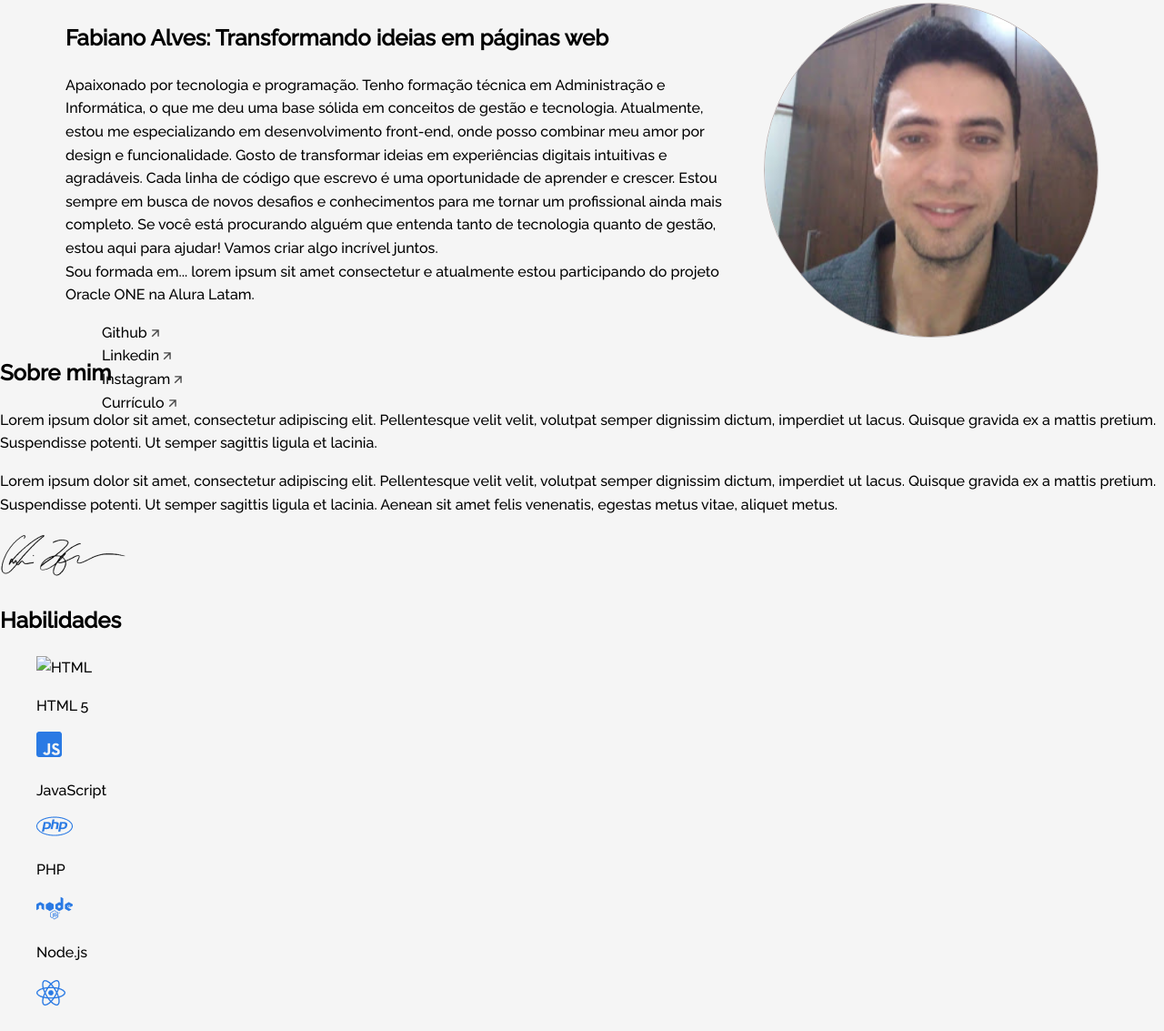
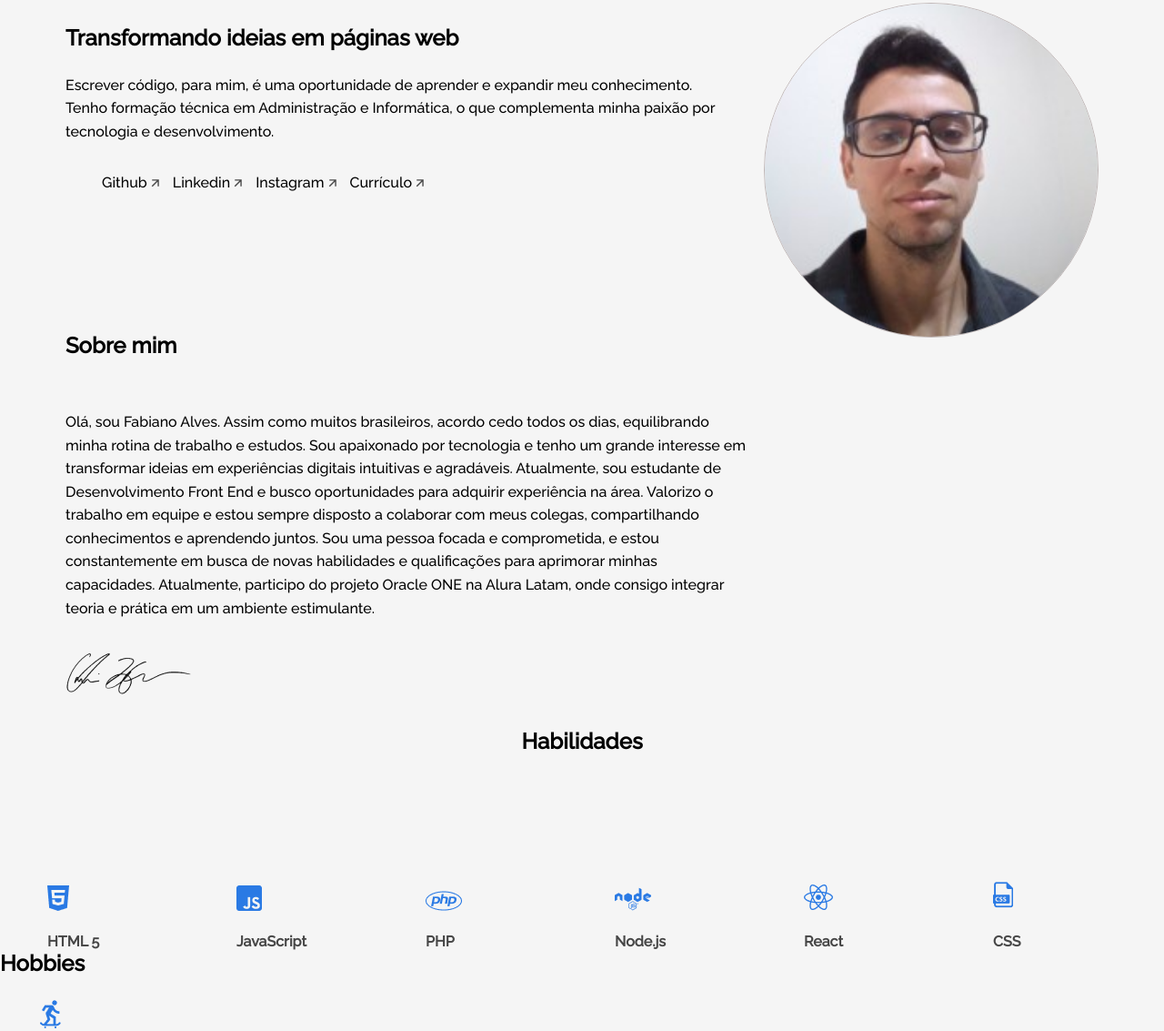
Before and after one commit to Fas-DevNaWeb/Portifolio, a plain HTML site: page index.html in a window 1280 px wide. Shown: the part 146-1279 px from the top of the page at 91% size. Drawn offline with Linux system fonts and the light colour scheme.

Commit message:
requisitos de habilidades completo

```diff
--- a/css/style.css
+++ b/css/style.css
@@ -57,26 +57,92 @@ a {
 }
 
 /* ------------------------------ Seção Apresentação ------------------------------*/
-.apresentacao{
+.apresentacao {
     width: 1136px;
     height: 368px;
     display: flex;
     flex-direction: row-reverse;
-    gap:32px;
+    gap: 32px;
     margin: auto;
     margin-top: 32px;
 }
 
-.apresentacao__foto{
+.apresentacao__foto {
     border-radius: 500px;
     border: 1px solid rgb(192, 183, 183);
 }
 
+.redes {
+    display: flex;
+    gap: 15px;
+    margin-top: 30px;
+}
+
 /* ------------------------------ Seção Sobre mim ----------------------------------*/
+.sobre-mim {
+    width: 1136px;
+    height: 255px;
+    display: flex;
+    width: 1136px;
+    flex-direction: column;
+    align-items: flex-start;
+    gap: 16px;
+    margin: auto;
+}
 
+.sobre-mim__titulo {
+    margin-top: -10px;
+}
+
+.sobre-mim__texto {
+    width: 751px;
+}
 
 /*------------------------------ Seção de Habilidades ------------------------------*/
+.habilidades {
+    width: 1136px;
+    height: 244px;
+    display: flex;
+    flex-direction: column;
+    align-items: center;
+    margin: auto;
+    margin-top: 150px;
+}
 
+.habilidades__lista {
+    display: flex;
+}
+
+.habilidades__elemento {
+    display: flex;
+    width: 176px;
+    height: 174px;
+    padding: 16px;
+    flex-direction: column;
+    justify-content: flex-end;
+    align-items: flex-start;
+    gap: 8px;
+}
+
+.habilidades__icone {
+    color: #2A7AE4;
+    text-align: center;
+    font-family: "Font Awesome 5 Brands";
+    font-size: 32px;
+    font-style: normal;
+    font-weight: 400;
+    line-height: normal;
+}
+
+.habilidades__nome {
+    align-self: stretch;
+    color: var(--preto-100, #464646);
+    font-family: Raleway;
+    font-size: 16px;
+    font-style: normal;
+    font-weight: 700;
+    line-height: normal;
+}
 
 /*------------------------------ Seção de Hobbies --------------------------------*/
 
--- a/index.html
+++ b/index.html
@@ -2,29 +2,32 @@
 <html lang="pt">
 
 <head>
-    <meta charset="UTF-8">
-    <meta http-equiv="X-UA-Compatible" content="IE=edge">
-    <meta name="viewport" content="width=device-width, initial-scale=1.0">
-    <link rel="stylesheet" href="css/style.css">
-    <link rel="preconnect" href="https://fonts.googleapis.com">
-    <link rel="preconnect" href="https://fonts.gstatic.com" crossorigin>
+    <meta charset="UTF-8" />
+    <meta http-equiv="X-UA-Compatible" content="IE=edge" />
+    <meta name="viewport" content="width=device-width, initial-scale=1.0" />
+    <link rel="stylesheet" href="css/style.css" />
+    <link rel="preconnect" href="https://fonts.googleapis.com" />
+    <link rel="preconnect" href="https://fonts.gstatic.com" crossorigin />
     <!-- Fonte do Projeto Raleway -->
-    <link href="https://fonts.googleapis.com/css2?family=Raleway:wght@500&display=swap" rel="stylesheet">
+    <link href="https://fonts.googleapis.com/css2?family=Raleway:wght@500&display=swap" rel="stylesheet" />
     <title>Meu Portfólio</title>
 </head>
 
 <body>
     <!-- Menu -->
     <header class="cabecalho">
-
         <h1 class="cabecalho__titulo">
-            <img class="cabecalho__logo" src="assets/vector.png" alt="Logo">
+            <img class="cabecalho__logo" src="assets/vector.png" alt="Logo" />
             Fabiano Alves Santos
         </h1>
         <nav class="navegacao">
             <ul class="navegacao__lista">
-                <li class="navegacao__elemento"><a href="#sobre-mim">Sobre mim</a></li>
-                <li class="navegacao__elemento"><a href="#habilidades">Habilidades</a></li>
+                <li class="navegacao__elemento">
+                    <a href="#sobre-mim">Sobre mim</a>
+                </li>
+                <li class="navegacao__elemento">
+                    <a href="#habilidades">Habilidades</a>
+                </li>
                 <li class="navegacao__elemento"><a href="#hobbies">Hobbies</a></li>
                 <li class="navegacao__elemento"><a href="#formacao">Formação</a></li>
                 <li class="navegacao__elemento"><a href="#projetos">Projetos</a></li>
@@ -35,27 +38,32 @@
 
     <!-- Seção de Apresentação -->
     <section class="apresentacao">
-        <img class="apresentacao__foto" src="assets/fas.jpg" alt="Foto de perfil">
+        <img class="apresentacao__foto" src="assets/fabiano.jpg" alt="Foto de perfil" />
         <div class="apresentacao__conteiner">
-            <h2 class="apresentacao__titulo">Fabiano Alves: Transformando ideias em páginas web</h2>
-            <p class="apresentacao__subtitulo">Apaixonado por tecnologia e programação. Tenho formação técnica em
-                Administração e Informática, o que me deu uma base sólida em conceitos de gestão e tecnologia.
-                Atualmente, estou me especializando em desenvolvimento front-end, onde posso combinar meu amor por
-                design e funcionalidade.
-
-                Gosto de transformar ideias em experiências digitais intuitivas e agradáveis. Cada linha de código que
-                escrevo é uma oportunidade de aprender e crescer. Estou sempre em busca de novos desafios e
-                conhecimentos para me tornar um profissional ainda mais completo.
-
-                Se você está procurando alguém que entenda tanto de tecnologia quanto de gestão, estou aqui para ajudar!
-                Vamos criar algo incrível juntos.<br>Sou formada em... lorem ipsum sit amet consectetur e atualmente
-                estou
-                participando do projeto Oracle ONE na Alura Latam.</p>
+            <h2 class="apresentacao__titulo">
+                Transformando ideias em páginas web
+            </h2>
+            <p class="apresentacao__subtitulo">
+                Escrever código, para mim, é uma oportunidade de aprender e expandir
+                meu conhecimento. Tenho formação técnica em Administração e
+                Informática, o que complementa minha paixão por tecnologia e
+                desenvolvimento.
+            </p>
             <ul class="redes">
-                <li class="redes__elemento"><a href="">Github <img src="assets/arrow.png" alt="Seta"></a></li>
-                <li class="redes__elemento"><a href="">Linkedin <img src="assets/arrow.png" alt="Seta"></a></li>
-                <li class="redes__elemento"><a href="">Instagram <img src="assets/arrow.png" alt="Seta"></a></li>
-                <li class="redes__elemento"><a href="">Currículo <img src="assets/arrow.png" alt="Seta"></a></li>
+                <li class="redes__elemento">
+                    <a href="https://github.com/Fas-DevNaWeb" target="_blank">Github <img src="assets/arrow.png"
+                            alt="Seta" /></a>
+                </li>
+                <li class="redes__elemento">
+                    <a href="https://www.linkedin.com/in/fabiano-fasnaweb-desenvolvedor
+                    " target="_blank">Linkedin <img src="assets/arrow.png" alt="Seta" /></a>
+                </li>
+                <li class="redes__elemento">
+                    <a href="">Instagram <img src="assets/arrow.png" alt="Seta" /></a>
+                </li>
+                <li class="redes__elemento">
+                    <a href="">Currículo <img src="assets/arrow.png" alt="Seta" /></a>
+                </li>
             </ul>
         </div>
     </section>
@@ -63,15 +71,23 @@
     <!-- Seção sobre mim -->
     <section class="sobre-mim" id="sobre-mim">
         <h2 class="sobre-mim__titulo">Sobre mim</h2>
-        <p class="sobre-mim__texto">Lorem ipsum dolor sit amet, consectetur adipiscing elit. Pellentesque velit velit,
-            volutpat semper dignissim dictum, imperdiet ut lacus. Quisque gravida ex a mattis pretium. Suspendisse
-            potenti. Ut semper sagittis ligula et lacinia.</p>
-        <p class="sobre-mim__texto">Lorem ipsum dolor sit amet, consectetur adipiscing elit. Pellentesque velit velit,
-            volutpat semper dignissim dictum, imperdiet ut lacus. Quisque gravida ex a mattis pretium. Suspendisse
-            potenti. Ut semper sagittis ligula et lacinia. Aenean sit amet felis venenatis, egestas metus vitae, aliquet
-            metus.</p>
+        <p class="sobre-mim__texto">
+            Olá, sou Fabiano Alves. Assim como muitos brasileiros, acordo cedo todos
+            os dias, equilibrando minha rotina de trabalho e estudos. Sou apaixonado
+            por tecnologia e tenho um grande interesse em transformar ideias em
+            experiências digitais intuitivas e agradáveis. Atualmente, sou estudante
+            de Desenvolvimento Front End e busco oportunidades para adquirir
+            experiência na área. Valorizo o trabalho em equipe e estou sempre
+            disposto a colaborar com meus colegas, compartilhando conhecimentos e
+            aprendendo juntos. Sou uma pessoa focada e comprometida, e estou
+            constantemente em busca de novas habilidades e qualificações para
+            aprimorar minhas capacidades. Atualmente, participo do projeto Oracle
+            ONE na Alura Latam, onde consigo integrar teoria e prática em um
+            ambiente estimulante.
+        </p>
+
         <!-- Assinatura opcional -->
-        <img class="sobre-mim__assinatura" src="assets/signature.png" alt="Assinatura">
+        <img class="sobre-mim__assinatura" src="assets/signature.png" alt="Assinatura" />
     </section>
 
     <!-- Seção de Habilidades -->
@@ -79,27 +95,27 @@
         <h2 class="habilidades__titulo">Habilidades</h2>
         <ul class="habilidades__lista">
             <li class="habilidades__elemento">
-                <img class="habilidades__icone" src="assets/html.png" alt="HTML">
+                <img class="habilidades__icone" src="assets/htlm.png" alt="HTML" />
                 <p class="habilidades__nome">HTML 5</p>
             </li>
             <li class="habilidades__elemento">
-                <img class="habilidades__icone" src="assets/js_icon.png" alt="JavaScript">
+                <img class="habilidades__icone" src="assets/js_icon.png" alt="JavaScript" />
                 <p class="habilidades__nome">JavaScript</p>
             </li>
             <li class="habilidades__elemento">
-                <img class="habilidades__icone" src="assets/php_icon.png" alt="PHP">
+                <img class="habilidades__icone" src="assets/php_icon.png" alt="PHP" />
                 <p class="habilidades__nome">PHP</p>
             </li>
             <li class="habilidades__elemento">
-                <img class="habilidades__icone" src="assets/nodejs_icon.png" alt="Node.js">
+                <img class="habilidades__icone" src="assets/nodejs_icon.png" alt="Node.js" />
                 <p class="habilidades__nome">Node.js</p>
             </li>
             <li class="habilidades__elemento">
-                <img class="habilidades__icone" src="assets/react_icon.png" alt="React">
+                <img class="habilidades__icone" src="assets/react_icon.png" alt="React" />
                 <p class="habilidades__nome">React</p>
             </li>
             <li class="habilidades__elemento">
-                <img class="habilidades__icone" src="assets/css_icon.png" alt="CSS">
+                <img class="habilidades__icone" src="assets/css_icon.png" alt="CSS" />
                 <p class="habilidades__nome">CSS</p>
             </li>
         </ul>
@@ -110,27 +126,27 @@
         <h2 class="hobbies__titulo">Hobbies</h2>
         <ul class="hobbies__lista">
             <li class="hobbies__elemento">
-                <img class="hobbies__icone" src="assets/skate_icon.png" alt="Skate">
+                <img class="hobbies__icone" src="assets/skate_icon.png" alt="Skate" />
                 <p class="hobbies__nome">Skate</p>
             </li>
             <li class="hobbies__elemento">
-                <img class="hobbies__icone" src="assets/guitar_icon.png" alt="Tocar baixo">
+                <img class="hobbies__icone" src="assets/guitar_icon.png" alt="Tocar baixo" />
                 <p class="hobbies__nome">Tocar baixo</p>
             </li>
             <li class="hobbies__elemento">
-                <img class="hobbies__icone" src="assets/headphones_icon.png" alt="Ouvir música">
+                <img class="hobbies__icone" src="assets/headphones_icon.png" alt="Ouvir música" />
                 <p class="hobbies__nome">Ouvir música</p>
             </li>
             <li class="hobbies__elemento">
-                <img class="hobbies__icone" src="assets/tv_icon.png" alt="Assistir séries">
+                <img class="hobbies__icone" src="assets/tv_icon.png" alt="Assistir séries" />
                 <p class="hobbies__nome">Assistir séries</p>
             </li>
             <li class="hobbies__elemento">
-                <img class="hobbies__icone" src="assets/forkspoon_icon.png" alt="Cozinhar">
+                <img class="hobbies__icone" src="assets/forkspoon_icon.png" alt="Cozinhar" />
                 <p class="hobbies__nome">Cozinhar</p>
             </li>
             <li class="hobbies__elemento">
-                <img class="hobbies__icone" src="assets/camera_icon.png" alt="Fotografar">
+                <img class="hobbies__icone" src="assets/camera_icon.png" alt="Fotografar" />
                 <p class="hobbies__nome">Fotografar</p>
             </li>
         </ul>
@@ -141,21 +157,21 @@
         <h2 class="formacao__titulo">Formação Acadêmica</h2>
         <ul class="formacao__lista">
             <li class="formacao__elemento">
-                <img class="formacao__icone" src="assets/ufpr_logo.png" alt="UFPR">
+                <img class="formacao__icone" src="assets/ufpr_logo.png" alt="UFPR" />
                 <div>
                     <h3 class="formacao__nome">Análise de Dados</h3>
                     <p class="formacao__detalhe">2018 - UFPR</p>
                 </div>
             </li>
             <li class="formacao__elemento">
-                <img class="formacao__icone" src="assets/alura_logo.png" alt="Alura">
+                <img class="formacao__icone" src="assets/alura_logo.png" alt="Alura" />
                 <div>
                     <h3 class="formacao__nome">Formação em UX Design</h3>
                     <p class="formacao__detalhe">2019 - Alura</p>
                 </div>
             </li>
             <li class="formacao__elemento">
-                <img class="formacao__icone" src="assets/ufrj_logo.png" alt="UFRJ">
+                <img class="formacao__icone" src="assets/ufrj_logo.png" alt="UFRJ" />
                 <div>
                     <h3 class="formacao__nome">Pós-graduação em Design</h3>
                     <p class="formacao__detalhe">Em andamento - UFRJ</p>
@@ -169,13 +185,17 @@
         <h2 class="projetos__titulo">Experiência Profissional</h2>
         <div class="projetos__conteiner">
             <h3 class="projetos__nome">Título da Experiência</h3>
-            <p class="projetos__descricao">Lorem ipsum dolor sit amet consectetur, adipisicing elit. Nesciunt quisquam
-                unde repudiandae fugiat, earum temporibus!</p>
+            <p class="projetos__descricao">
+                Lorem ipsum dolor sit amet consectetur, adipisicing elit. Nesciunt
+                quisquam unde repudiandae fugiat, earum temporibus!
+            </p>
         </div>
         <div class="projetos__conteiner">
             <h3 class="projetos__nome">Título da Experiência</h3>
-            <p class="projetos__descricao">Lorem ipsum dolor sit amet consectetur, adipisicing elit. Nesciunt quisquam
-                unde repudiandae fugiat, earum temporibus!</p>
+            <p class="projetos__descricao">
+                Lorem ipsum dolor sit amet consectetur, adipisicing elit. Nesciunt
+                quisquam unde repudiandae fugiat, earum temporibus!
+            </p>
         </div>
     </section>
 
@@ -183,8 +203,8 @@
     <section class="contato" id="contato">
         <h2 class="contato__titulo">Contato</h2>
         <form class="contato__formulario">
-            <input class="contato__campo" type="text" placeholder="Nome">
-            <input class="contato__campo" type="email" placeholder="E-mail">
+            <input class="contato__campo" type="text" placeholder="Nome" />
+            <input class="contato__campo" type="email" placeholder="E-mail" />
             <textarea class="contato__campo contato__campo--textarea" placeholder="Mensagem"></textarea>
             <button class="contato__botao" type="submit">Enviar</button>
         </form>
```
Also changed, not shown: assets/fabiano.jpg (added).
